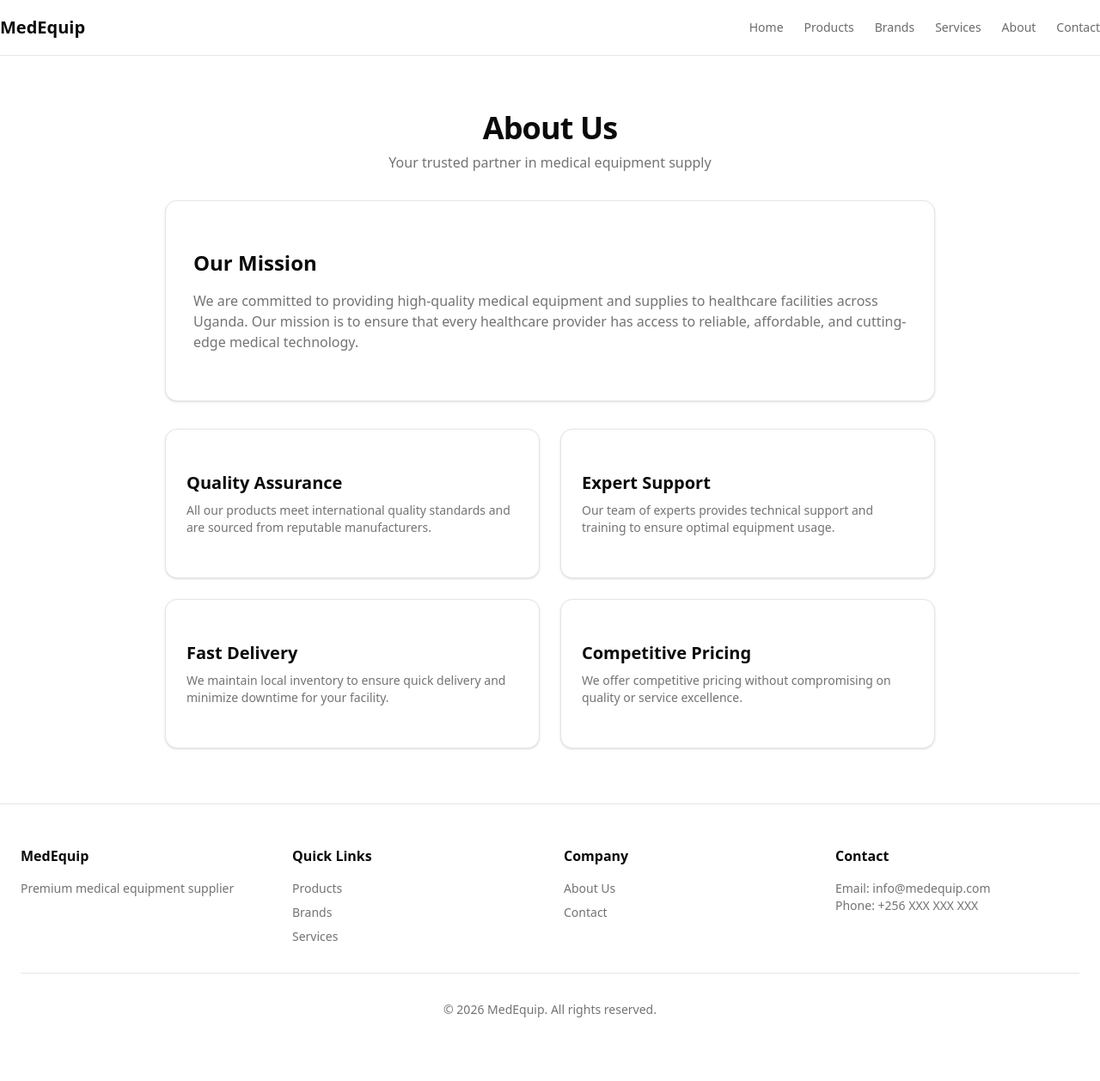
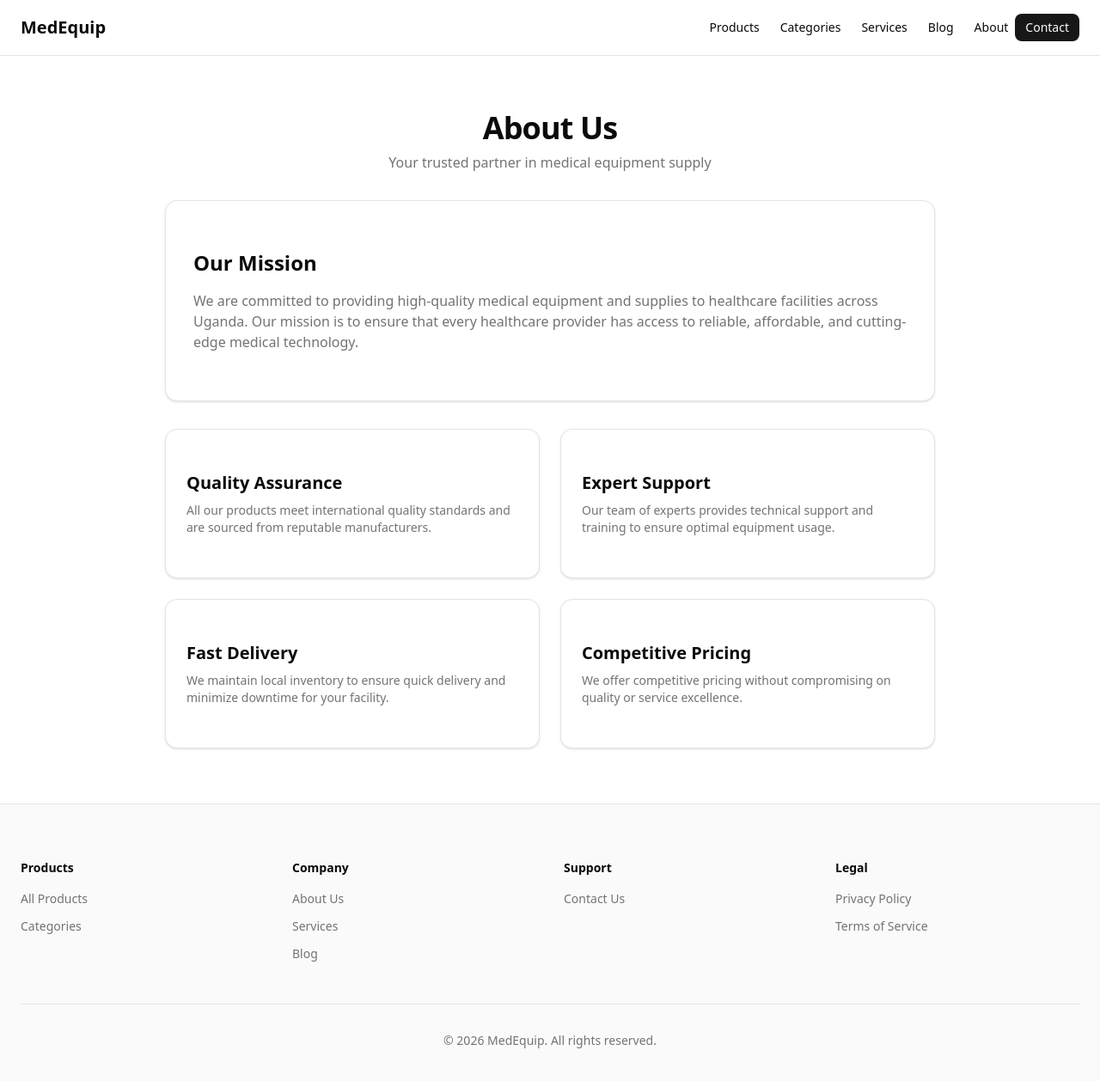
Before and after one commit to ANYURU/medical-equipment, a Next.js app in the folder apps/web/: page /about in a window 1280 px wide. Shown: the top 1258 px of the page at 86% size. Before the commit the page ends 1233 px from the top, so only its background shows below. Built offline with nearby package versions, Linux system fonts and the light colour scheme; no server answers.

Commit message:
refactor: complete semantic HTML and flat design

```diff
--- a/apps/web/src/components/layout/footer.tsx
+++ b/apps/web/src/components/layout/footer.tsx
@@ -2,75 +2,71 @@ import Link from 'next/link'
 
 export function Footer() {
   return (
-    <footer className="border-t">
-      <div className="container px-4 md:px-6 py-8 md:py-12">
-        <div className="grid grid-cols-1 gap-8 sm:grid-cols-2 md:grid-cols-4">
+    <footer className="border-t bg-muted/50">
+      <div className="container px-4 py-12 md:px-6 md:py-16">
+        <div className="grid gap-8 sm:grid-cols-2 md:grid-cols-4">
           <div>
-            <h3 className="font-bold mb-4">MedEquip</h3>
-            <p className="text-sm text-muted-foreground">
-              Premium medical equipment supplier
-            </p>
-          </div>
-          <div>
-            <h4 className="font-semibold mb-4">Quick Links</h4>
-            <ul className="space-y-2 text-sm">
+            <h3 className="mb-4 text-sm font-semibold">Products</h3>
+            <ul className="space-y-3 text-sm">
               <li>
-                <Link
-                  href="/products"
-                  className="text-muted-foreground hover:text-foreground transition-colors"
-                >
-                  Products
+                <Link href="/products" className="text-muted-foreground transition-colors hover:text-foreground">
+                  All Products
                 </Link>
               </li>
               <li>
-                <Link
-                  href="/brands"
-                  className="text-muted-foreground hover:text-foreground transition-colors"
-                >
-                  Brands
-                </Link>
-              </li>
-              <li>
-                <Link
-                  href="/services"
-                  className="text-muted-foreground hover:text-foreground transition-colors"
-                >
-                  Services
+                <Link href="/categories" className="text-muted-foreground transition-colors hover:text-foreground">
+                  Categories
                 </Link>
               </li>
             </ul>
           </div>
           <div>
-            <h4 className="font-semibold mb-4">Company</h4>
-            <ul className="space-y-2 text-sm">
+            <h3 className="mb-4 text-sm font-semibold">Company</h3>
+            <ul className="space-y-3 text-sm">
               <li>
-                <Link
-                  href="/about"
-                  className="text-muted-foreground hover:text-foreground transition-colors"
-                >
+                <Link href="/about" className="text-muted-foreground transition-colors hover:text-foreground">
                   About Us
                 </Link>
               </li>
               <li>
-                <Link
-                  href="/contact"
-                  className="text-muted-foreground hover:text-foreground transition-colors"
-                >
-                  Contact
+                <Link href="/services" className="text-muted-foreground transition-colors hover:text-foreground">
+                  Services
+                </Link>
+              </li>
+              <li>
+                <Link href="/blog" className="text-muted-foreground transition-colors hover:text-foreground">
+                  Blog
                 </Link>
               </li>
             </ul>
           </div>
           <div>
-            <h4 className="font-semibold mb-4">Contact</h4>
-            <p className="text-sm text-muted-foreground">
-              Email: info@medequip.com
-              <br />
-              Phone: +256 XXX XXX XXX
-            </p>
+            <h3 className="mb-4 text-sm font-semibold">Support</h3>
+            <ul className="space-y-3 text-sm">
+              <li>
+                <Link href="/contact" className="text-muted-foreground transition-colors hover:text-foreground">
+                  Contact Us
+                </Link>
+              </li>
+            </ul>
+          </div>
+          <div>
+            <h3 className="mb-4 text-sm font-semibold">Legal</h3>
+            <ul className="space-y-3 text-sm">
+              <li>
+                <Link href="/privacy" className="text-muted-foreground transition-colors hover:text-foreground">
+                  Privacy Policy
+                </Link>
+              </li>
+              <li>
+                <Link href="/terms" className="text-muted-foreground transition-colors hover:text-foreground">
+                  Terms of Service
+                </Link>
+              </li>
+            </ul>
           </div>
         </div>
-        <div className="mt-8 border-t pt-8 text-center text-sm text-muted-foreground">
+        <div className="mt-12 border-t pt-8 text-center text-sm text-muted-foreground">
           <p>&copy; {new Date().getFullYear()} MedEquip. All rights reserved.</p>
         </div>
       </div>
--- a/apps/web/src/components/layout/header.tsx
+++ b/apps/web/src/components/layout/header.tsx
@@ -1,29 +1,42 @@
 import Link from 'next/link'
-import {navItems} from '@/config/site'
+import {Button} from '@/components/ui/button'
 import {MobileNav} from './mobile-nav'
 
 export function Header() {
   return (
     <header className="sticky top-0 z-50 w-full border-b bg-background/95 backdrop-blur supports-[backdrop-filter]:bg-background/60">
-      <div className="container flex h-16 items-center justify-between">
-        <div className="flex items-center gap-6">
-          <MobileNav />
-          <Link href="/" className="flex items-center space-x-2">
-            <span className="font-bold text-xl">MedEquip</span>
-          </Link>
+      <nav className="container flex h-16 items-center px-4 md:px-6">
+        <Link href="/" className="mr-6 flex items-center space-x-2">
+          <span className="text-xl font-bold">MedEquip</span>
+        </Link>
+        <div className="flex flex-1 items-center justify-between space-x-2 md:justify-end">
+          <nav className="hidden md:flex md:gap-6">
+            <Link href="/products" className="text-sm font-medium transition-colors hover:text-primary">
+              Products
+            </Link>
+            <Link href="/categories" className="text-sm font-medium transition-colors hover:text-primary">
+              Categories
+            </Link>
+            <Link href="/services" className="text-sm font-medium transition-colors hover:text-primary">
+              Services
+            </Link>
+            <Link href="/blog" className="text-sm font-medium transition-colors hover:text-primary">
+              Blog
+            </Link>
+            <Link href="/about" className="text-sm font-medium transition-colors hover:text-primary">
+              About
+            </Link>
+          </nav>
+          <div className="flex items-center gap-2">
+            <Button asChild size="sm" className="hidden md:inline-flex">
+              <Link href="/contact">Contact</Link>
+            </Button>
+            <div className="md:hidden">
+              <MobileNav />
+            </div>
+          </div>
         </div>
-        <nav className="hidden md:flex items-center space-x-6 text-sm font-medium">
-          {navItems.map((item) => (
-            <Link
-              key={item.href}
-              href={item.href}
-              className="transition-colors hover:text-foreground/80 text-foreground/60"
-            >
-              {item.title}
-            </Link>
-          ))}
-        </nav>
-      </div>
+      </nav>
     </header>
   )
 }
```
